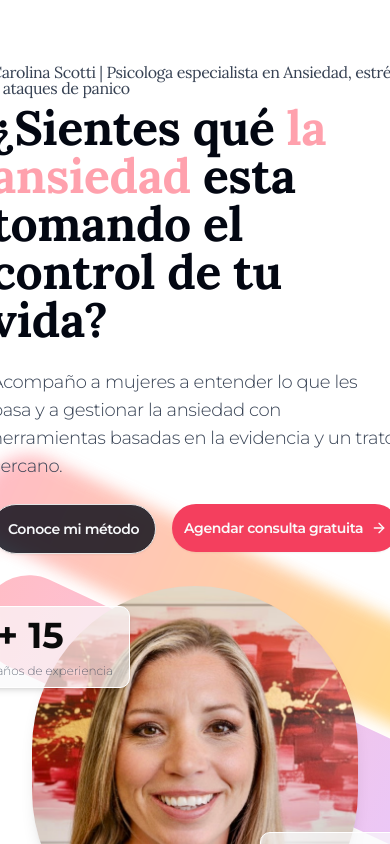
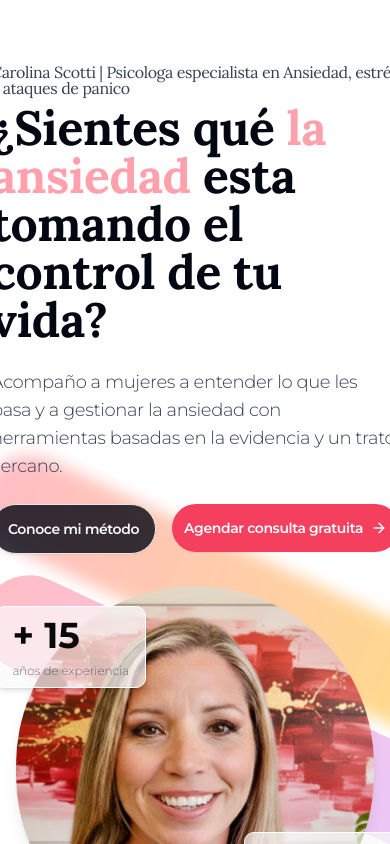
Before and after one commit to Alejopizarro/carolina-scotti, a Next.js app: page / in a window 390 px wide. Shown: the top 844 px of the page. Built offline with nearby package versions, Linux system fonts and the light colour scheme.

Commit message:
try css responsive

```diff
--- a/components/hero.tsx
+++ b/components/hero.tsx
@@ -4,9 +4,9 @@ import { ArrowRight, Check } from "lucide-react";
 
 const Hero = () => {
   return (
-    <div className="2xl:max-w-8xl overflow-hidden relative px-4 p-8">
+    <div className="2xl:max-w-8xl overflow-hidden relative py-8">
       <div className="flex flex-col gap-8 md:flex-row px-4 py-8 min-h-[100vh] items-center justify-center">
-        <div className="flex flex-col px-4 max-w-2xl tracking-tight leading-none">
+        <div className="flex flex-col sm:max-w-2xl tracking-tight leading-none">
           <h1 className="text-md font-light text-gray-700 mb-2">
             Carolina Scotti | Psicologa especialista en Ansiedad, estrés y
             ataques de panico
```
